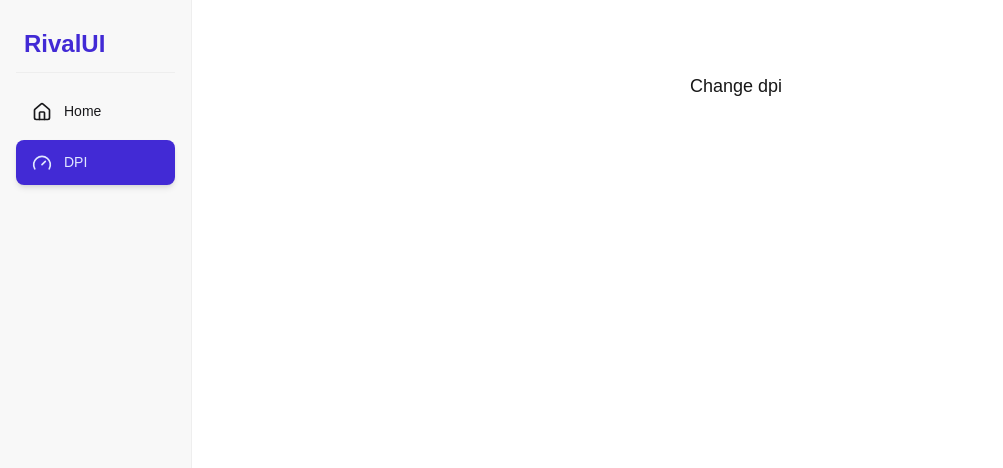
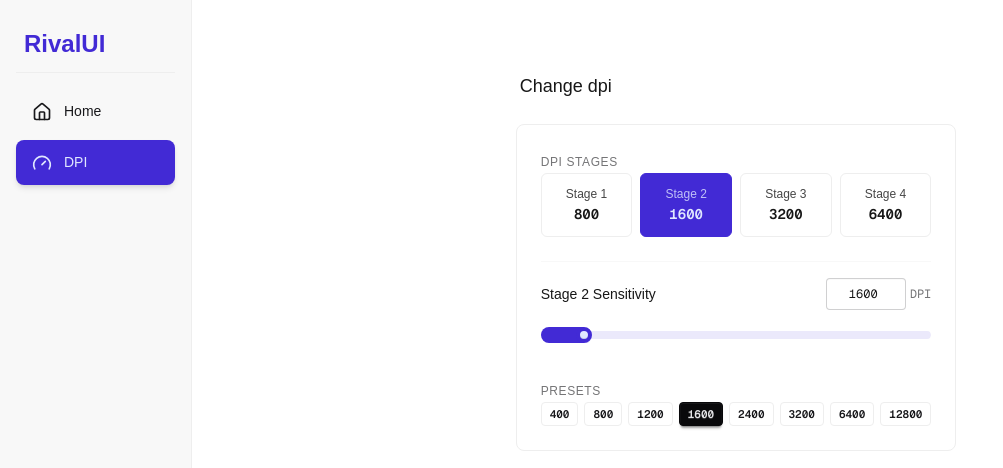
Before and after one commit to alvvik/Rivalui, a Next.js app: page /dpi in a window 1280 px wide. Shown: the top 468 px of the page, without its empty margins (0-1003 px from the left). Built offline with nearby package versions, Linux system fonts and the light colour scheme.

Commit message:
feat: added dpi control and presets on dpi page

```diff
--- a/src/app/dpi/page.tsx
+++ b/src/app/dpi/page.tsx
@@ -1,7 +1,117 @@
-export default function Home() {
+"use client";
+
+import { useState } from "react";
+
+interface DpiStage {
+  id: number;
+  dpi: number;
+}
+
+export default function DpiPage() {
+  const [stages, setStages] = useState<DpiStage[]>([
+    { id: 1, dpi: 800 },
+    { id: 2, dpi: 1600 },
+    { id: 3, dpi: 3200 },
+    { id: 4, dpi: 6400 },
+  ]);
+  const [activeStageId, setActiveStageId] = useState<number>(2);
+
+  const activeStage = stages.find((s) => s.id === activeStageId) || stages[1];
+
+  const handleDpiChange = (newDpi: number) => {
+    setStages(
+      stages.map((s) => (s.id === activeStageId ? { ...s, dpi: newDpi } : s)),
+    );
+    // call
+  };
+
   return (
-    <div className="max-w-4xl mx-auto py-10 space-y-6 select-none">
+    <div className="max-w-2xl mx-auto py-10 space-y-6 select-none">
       <h1 className="text-lg font-medium px-1">Change dpi</h1>
+
+      <div className="border border-base-300 rounded-lg bg-base-100 p-6 space-y-6">
+        <div className="space-y-3">
+          <label className="text-xs font-medium text-base-content/60 uppercase tracking-wider">
+            DPI Stages
+          </label>
+          <div className="grid grid-cols-4 gap-2">
+            {stages.map((stage) => {
+              const isActive = stage.id === activeStageId;
+              return (
+                <button
+                  key={stage.id}
+                  onClick={() => setActiveStageId(stage.id)}
+                  className={`p-3 rounded-md border text-center transition-colors ${
+                    isActive
+                      ? "border-primary bg-primary text-primary-content font-medium"
+                      : "border-base-300 bg-base-100 hover:bg-base-200"
+                  }`}
+                >
+                  <div className="text-xs opacity-80">Stage {stage.id}</div>
+                  <div className="text-sm font-semibold font-mono mt-0.5">
+                    {stage.dpi}
+                  </div>
+                </button>
+              );
+            })}
+          </div>
+        </div>
+
+        <div className="space-y-3 pt-4 border-t border-base-200">
+          <div className="flex items-center justify-between">
+            <label className="text-sm font-medium">
+              Stage {activeStageId} Sensitivity
+            </label>
+            <div className="flex items-center gap-1 font-mono text-sm">
+              <input
+                type="number"
+                min="100"
+                max="16000"
+                step="50"
+                value={activeStage.dpi}
+                onChange={(e) => {
+                  const val = parseInt(e.target.value);
+                  if (!isNaN(val))
+                    handleDpiChange(Math.min(16000, Math.max(100, val)));
+                }}
+                className="input input-bordered input-sm w-20 text-center font-mono"
+              />
+              <span className="text-xs text-base-content/60">DPI</span>
+            </div>
+          </div>
+
+          <input
+            type="range"
+            min="100"
+            max="16000"
+            step="50"
+            value={activeStage.dpi}
+            onChange={(e) => handleDpiChange(parseInt(e.target.value))}
+            className="range range-primary range-xs w-full"
+          />
+        </div>
+
+        <div className="space-y-2 pt-2">
+          <label className="text-xs font-medium text-base-content/60 uppercase tracking-wider">
+            Presets
+          </label>
+          <div className="flex flex-wrap gap-1.5">
+            {[400, 800, 1200, 1600, 2400, 3200, 6400, 12800].map((preset) => (
+              <button
+                key={preset}
+                onClick={() => handleDpiChange(preset)}
+                className={`btn btn-xs font-mono ${
+                  activeStage.dpi === preset
+                    ? "btn-neutral"
+                    : "btn-ghost border border-base-300"
+                }`}
+              >
+                {preset}
+              </button>
+            ))}
+          </div>
+        </div>
+      </div>
     </div>
   );
 }
```
